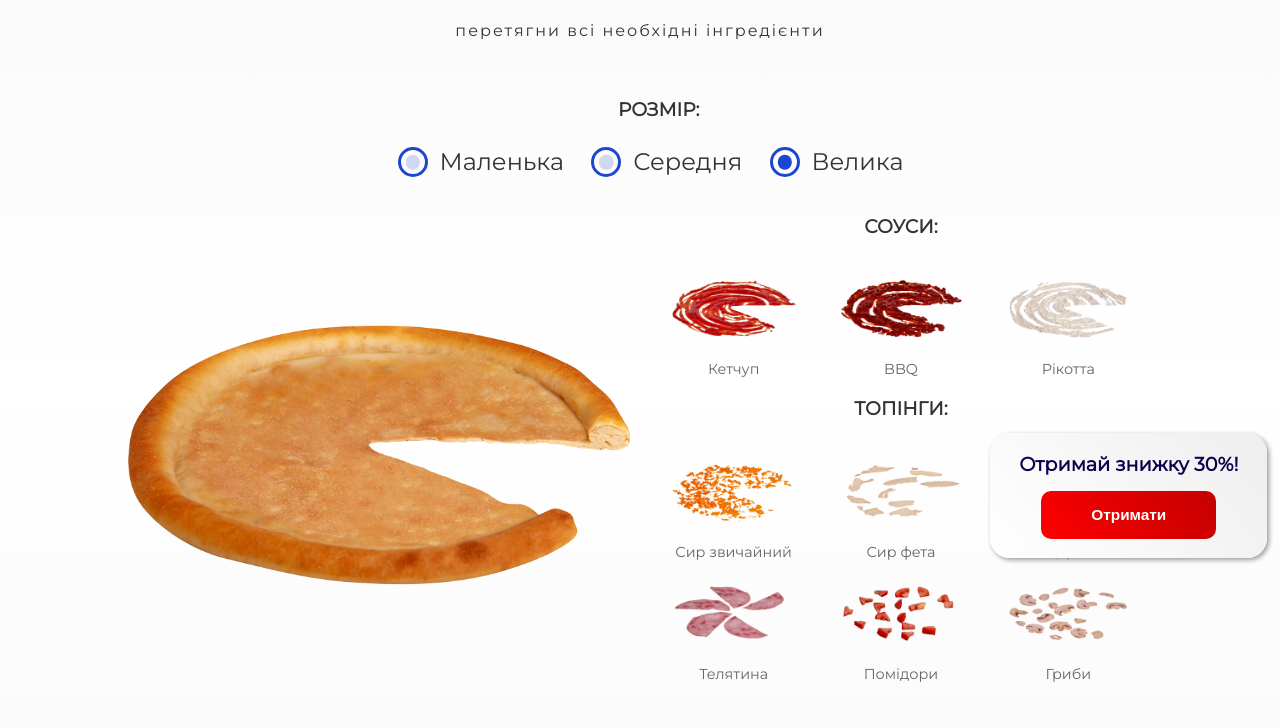
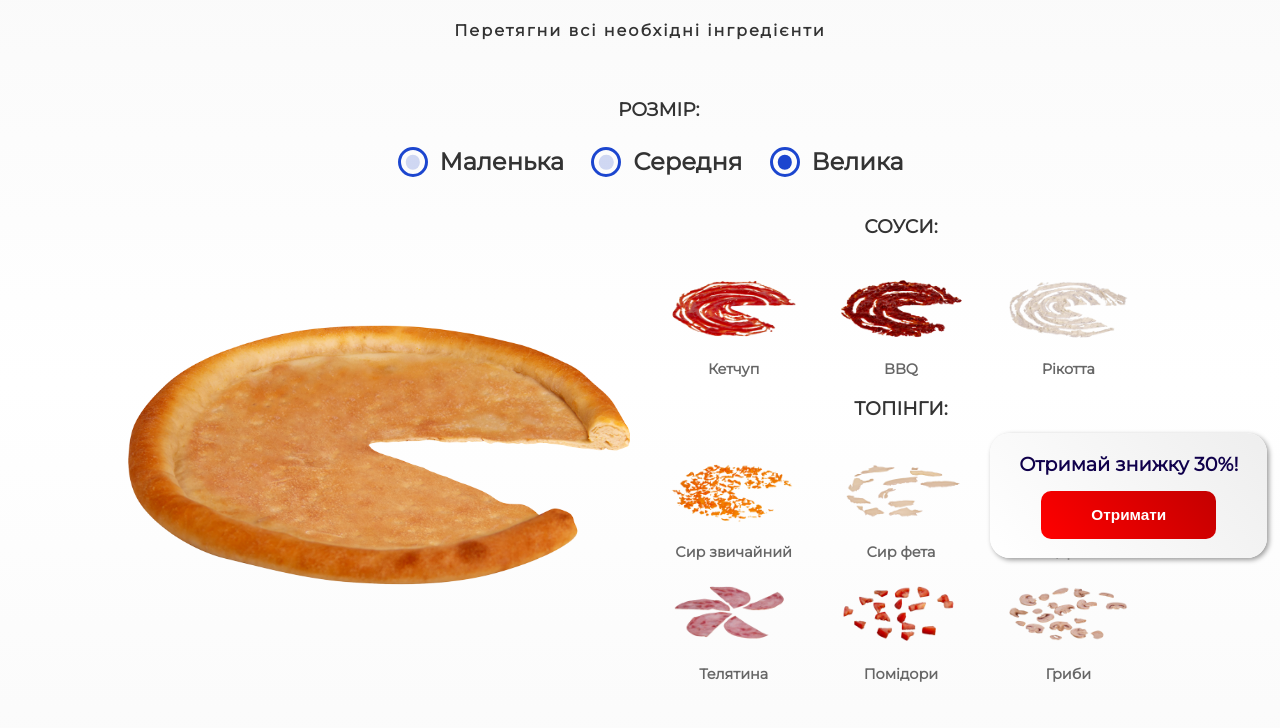
Before and after one commit to IvSem/PizzaHW, a plain HTML site: page index.html in a window 1280 px wide. Shown: the part 226-954 px from the top of the page. Drawn offline with Linux system fonts and the light colour scheme.

Commit message:
Update index.html

```diff
--- a/index.html
+++ b/index.html
@@ -32,7 +32,7 @@
     </header>
     <main>
       <h1>Збери піццу своєї мрії</h1>
-      <sub>перетягни всi необхiднi iнгредiєнти</sub>
+      <sub><b>Перетягни всi необхiднi iнгредiєнти<b></sub>
       <div id="banner">Отримай знижку 30%!<br /><button>Отримати</button></div>
       <h3>Розмiр:</h3>
       <form id="pizza" action="">
```
